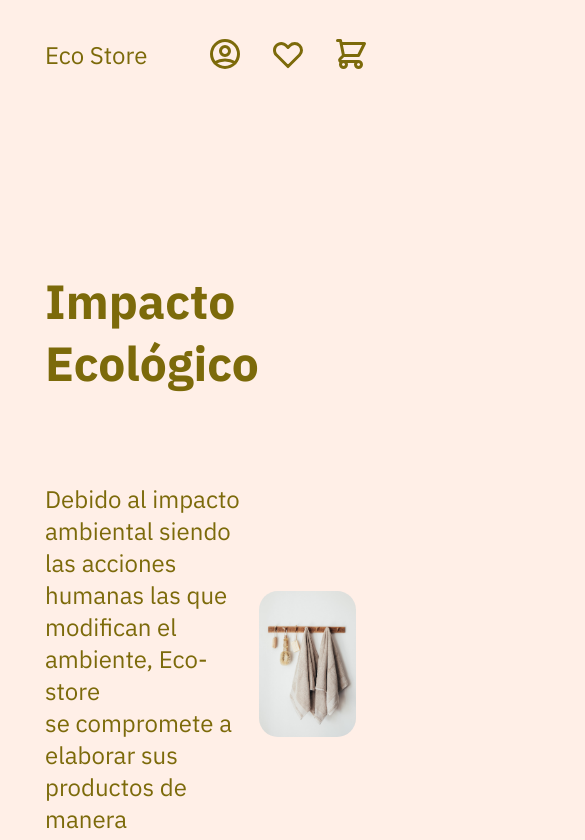
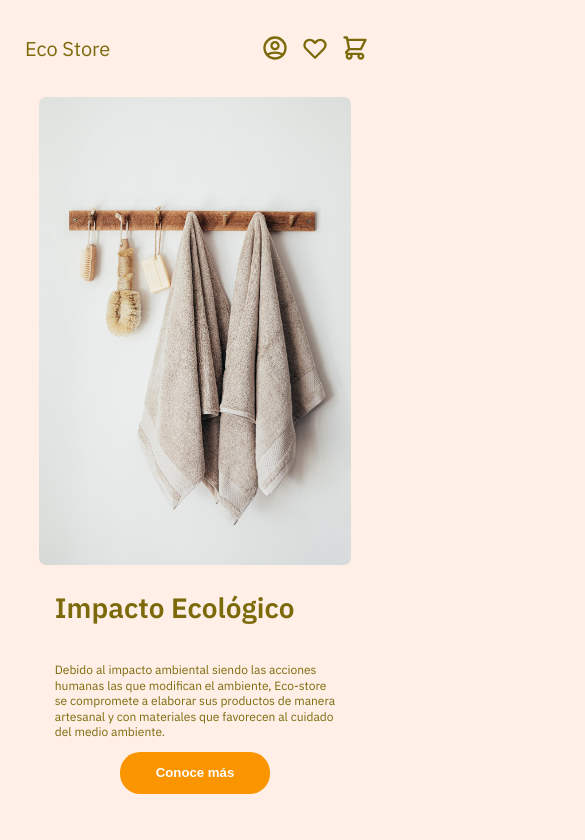
Before and after one commit to xMarioOP/landing-page-sass, a plain HTML site: page index.html in a window 390 px wide. Shown: the top 840 px of the page, 585 px wide, since content can reach past the window. Drawn offline with Linux system fonts and the light colour scheme.

Commit message:
Updated responsive

```diff
--- a/index.html
+++ b/index.html
@@ -18,21 +18,21 @@
         <p>Eco Store</p>
         <div class="icons">
             <button class="profile">
-                <svg width="36" height="36" viewBox="0 0 24 24" fill="none" xmlns="http://www.w3.org/2000/svg">
+                <svg width="28" height="28" viewBox="0 0 24 24" fill="none" xmlns="http://www.w3.org/2000/svg">
                     <path
                         d="M5.121 17.804C7.21942 16.6179 9.58958 15.9963 12 16C14.5 16 16.847 16.655 18.879 17.804M15 10C15 10.7956 14.6839 11.5587 14.1213 12.1213C13.5587 12.6839 12.7956 13 12 13C11.2044 13 10.4413 12.6839 9.87868 12.1213C9.31607 11.5587 9 10.7956 9 10C9 9.20435 9.31607 8.44129 9.87868 7.87868C10.4413 7.31607 11.2044 7 12 7C12.7956 7 13.5587 7.31607 14.1213 7.87868C14.6839 8.44129 15 9.20435 15 10ZM21 12C21 13.1819 20.7672 14.3522 20.3149 15.4442C19.8626 16.5361 19.1997 17.5282 18.364 18.364C17.5282 19.1997 16.5361 19.8626 15.4442 20.3149C14.3522 20.7672 13.1819 21 12 21C10.8181 21 9.64778 20.7672 8.55585 20.3149C7.46392 19.8626 6.47177 19.1997 5.63604 18.364C4.80031 17.5282 4.13738 16.5361 3.68508 15.4442C3.23279 14.3522 3 13.1819 3 12C3 9.61305 3.94821 7.32387 5.63604 5.63604C7.32387 3.94821 9.61305 3 12 3C14.3869 3 16.6761 3.94821 18.364 5.63604C20.0518 7.32387 21 9.61305 21 12Z"
                         stroke="#7C6A0A" stroke-width="2" stroke-linecap="round" stroke-linejoin="round" />
                 </svg>
             </button>
             <button class="wishlist">
-                <svg width="36" height="36" viewBox="0 0 24 24" fill="none" xmlns="http://www.w3.org/2000/svg">
+                <svg width="28" height="28" viewBox="0 0 24 24" fill="none" xmlns="http://www.w3.org/2000/svg">
                     <path
                         d="M3.34255 7.7779C3.5687 7.23194 3.90017 6.73586 4.31804 6.31799C4.7359 5.90012 5.23198 5.56865 5.77795 5.3425C6.32392 5.11635 6.90909 4.99995 7.50004 4.99995C8.09099 4.99995 8.67616 5.11635 9.22213 5.3425C9.7681 5.56865 10.2642 5.90012 10.682 6.31799L12 7.63599L13.318 6.31799C14.162 5.47407 15.3066 4.99997 16.5 4.99997C17.6935 4.99997 18.8381 5.47407 19.682 6.31799C20.526 7.16191 21.0001 8.30651 21.0001 9.49999C21.0001 10.6935 20.526 11.8381 19.682 12.682L12 20.364L4.31804 12.682C3.90017 12.2641 3.5687 11.7681 3.34255 11.2221C3.1164 10.6761 3 10.0909 3 9.49999C3 8.90904 3.1164 8.32387 3.34255 7.7779Z"
                         stroke="#7C6A0A" stroke-width="2" stroke-linecap="round" stroke-linejoin="round" />
                 </svg>
             </button>
             <button class="cart">
-                <svg width="36" height="36" viewBox="0 0 24 24" fill="none" xmlns="http://www.w3.org/2000/svg">
+                <svg width="28" height="28" viewBox="0 0 24 24" fill="none" xmlns="http://www.w3.org/2000/svg">
                     <path
                         d="M3 3H5L5.4 5M5.4 5H21L17 13H7M5.4 5L7 13M7 13L4.707 15.293C4.077 15.923 4.523 17 5.414 17H17M17 17C16.4696 17 15.9609 17.2107 15.5858 17.5858C15.2107 17.9609 15 18.4696 15 19C15 19.5304 15.2107 20.0391 15.5858 20.4142C15.9609 20.7893 16.4696 21 17 21C17.5304 21 18.0391 20.7893 18.4142 20.4142C18.7893 20.0391 19 19.5304 19 19C19 18.4696 18.7893 17.9609 18.4142 17.5858C18.0391 17.2107 17.5304 17 17 17ZM9 19C9 19.5304 8.78929 20.0391 8.41421 20.4142C8.03914 20.7893 7.53043 21 7 21C6.46957 21 5.96086 20.7893 5.58579 20.4142C5.21071 20.0391 5 19.5304 5 19C5 18.4696 5.21071 17.9609 5.58579 17.5858C5.96086 17.2107 6.46957 17 7 17C7.53043 17 8.03914 17.2107 8.41421 17.5858C8.78929 17.9609 9 18.4696 9 19Z"
                         stroke="#7C6A0A" stroke-width="2" stroke-linecap="round" stroke-linejoin="round" />
--- a/scss/main.scss
+++ b/scss/main.scss
@@ -4,7 +4,7 @@ $tertiary-color: #BABD8D;
 $quaternary-color: #FA9500;
 $primary-text-color: #7C6A0A;
 $font-stack: "IBM Plex Sans", sans-serif;
-$paragraph-size: 1.5em;
+$paragraph-size: 2.4rem;
 
 
 @mixin flexCenter($direction, $content, $align) {
@@ -21,8 +21,12 @@ $paragraph-size: 1.5em;
     }
 }
 
+* {
+    font-size: 62.5%;
+    box-sizing: border-box;
+}
+
 body {
-    box-sizing: border-box;
     margin: 0;
     padding: 0;
     background-color: $primary-color;
@@ -36,13 +40,13 @@ nav {
     color: $primary-text-color;
 
     p {
-        font-size: 1.5em;
-        padding-left: 30px;
+        font-size: 2rem;
+        padding-left: 10px;
     }
 
     .icons {
         display: flex;
-        gap: 15px;
+        // gap: 15px;
         @include buttonStyle;
     }
 }
@@ -50,42 +54,54 @@ nav {
 article {
     width: auto;
     padding-left: 45px;
-    padding-right: 45px;
-    padding-top: 70px;
+    padding-right: 45px; //revisar si no queda bien
+    // padding-top: 70px;
     color: $primary-text-color;
-
-    @include flexCenter(row, space-between, center);
+    @include flexCenter(column-reverse, space-between, center);
 
     .impact-section {
         display: flex;
         flex-direction: column;
-        padding-top: 50px;
-        gap: 25px;
+        // padding-top: 50px;
+        // gap: 25px;
     }
 
     h1 {
-        font-size: 3em;
+        font-size: 2.8rem;
+        font-weight: 600;
+        line-height: 3.64rem;
     }
 
     p {
-        font-size: $paragraph-size;
+        font-size: 1.2rem;
+        font-weight: 400;
+        line-height: 1.56rem;
     }
 
     @include buttonStyle;
 
     button {
-        width: 12vw;
-        padding: 20px;
+        margin: 0 auto;
+        width: 50%;
+        min-width: 150.12px;
+        max-width: 261px;
+        height: auto;
+        min-height: 41.99px;
+        max-height: 73px;
+        border-radius: 20.13px;
+
+        // border-radius: 35px;
+
+        font-size: 1.323rem;
+        font-weight: 700;
+        line-height: 1.719rem;
         background-color: $quaternary-color;
-        border-radius: 35px;
         color: white;
-        font-size: 1em;
     }
 
     img {
-        width: 25vw;
-        border-radius: 19px;
-
+        width: 80vw;
+        border-radius: 7.2px;
     }
 
 }
@@ -115,6 +131,9 @@ section {
             column-gap: 200px;
             row-gap: 80px;
             @include flexCenter(row, space-evenly, center);
+            overflow-x: scroll;
+            overscroll-behavior-x: contain;
+            scroll-snap-type: x proximity;
         }
 
         .product-card {
@@ -124,6 +143,7 @@ section {
             color: $primary-text-color;
             padding: 20px;
             border-radius: 8px;
+            scroll-snap-align: center;
 
             .icon {
                 width: 100%;
```
Also changed, not shown: css/main.css, 1 other file.
